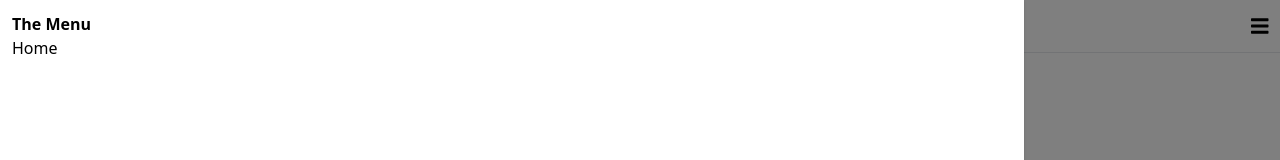
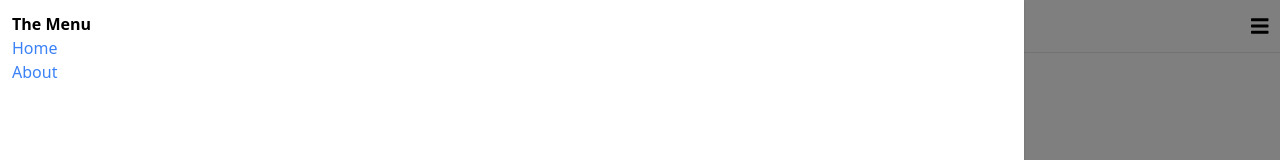
Before and after one commit to samueljuma/Learn-React, a React (Create React App) app in the folder my-app/: page / in a window 1280 px wide. Both pictures are taken after a click on the icon 1259 px from the left and 25 px from the top of the page. Shown: the top 160 px of the page. Built offline with nearby package versions, Linux system fonts and the light colour scheme.

Commit message:
Router in use

```diff
--- a/my-app/src/App.js
+++ b/my-app/src/App.js
@@ -6,13 +6,27 @@ import {
   Route,
   Link
 } from 'react-router-dom';
+import HelloWorld from './Components/HelloWorld';
 
 function App() {
   return (
     <div>
-      <Header/>
+       <Router>
+          <Header/>
 
-      <Footer/>
+       <HelloWorld/>
+
+        <Switch>
+          <Route exact path="/">
+            <h1 className="font-bold text2xl">This is the Home Page</h1>
+          </Route>
+          <Route path="/about">
+          <h1 className="font-bold text2xl">About Us</h1>
+          </Route>
+        </Switch>
+
+        <Footer/>
+      </Router>
     </div>
   );
 }
--- a/my-app/src/Components/HelloWorld.js
+++ b/my-app/src/Components/HelloWorld.js
@@ -1,6 +1,6 @@
 import React from 'react'
 
-function HelloWorld(){
+function HelloWorld(name){
     return(
         <h1>
             Hello Juma
--- a/my-app/src/Components/Navigation.js
+++ b/my-app/src/Components/Navigation.js
@@ -2,6 +2,7 @@ import React, { useState } from 'react'
 import {FontAwesomeIcon} from '@fortawesome/react-fontawesome'
 import { faBars } from '@fortawesome/free-solid-svg-icons'
 import { useTransition, animated, config} from 'react-spring'
+import { Link } from 'react-router-dom'
 function Navigation(){
     const [showMenu, setShowMenu] = useState(false)
 
@@ -51,8 +52,20 @@ function Navigation(){
                             The Menu
                         </span>
                         <ul>
-                            <li>Home</li>
-                        </ul>
+                            <li>
+                            <Link
+                                to="/"
+                                className="text-blue-500"
+                                onClick={() => setShowMenu(false)}>Home
+                            </Link>
+                            </li>
+                            <li>
+                            <Link
+                                to="/about"
+                                className="text-blue-500"
+                                onClick={() => setShowMenu(false)}>About</Link>
+                            </li>
+                         </ul>
                     </animated.div>
                   )
             }
```
Also changed, not shown: 1 other file (tests, documents, lock files or other folders).
